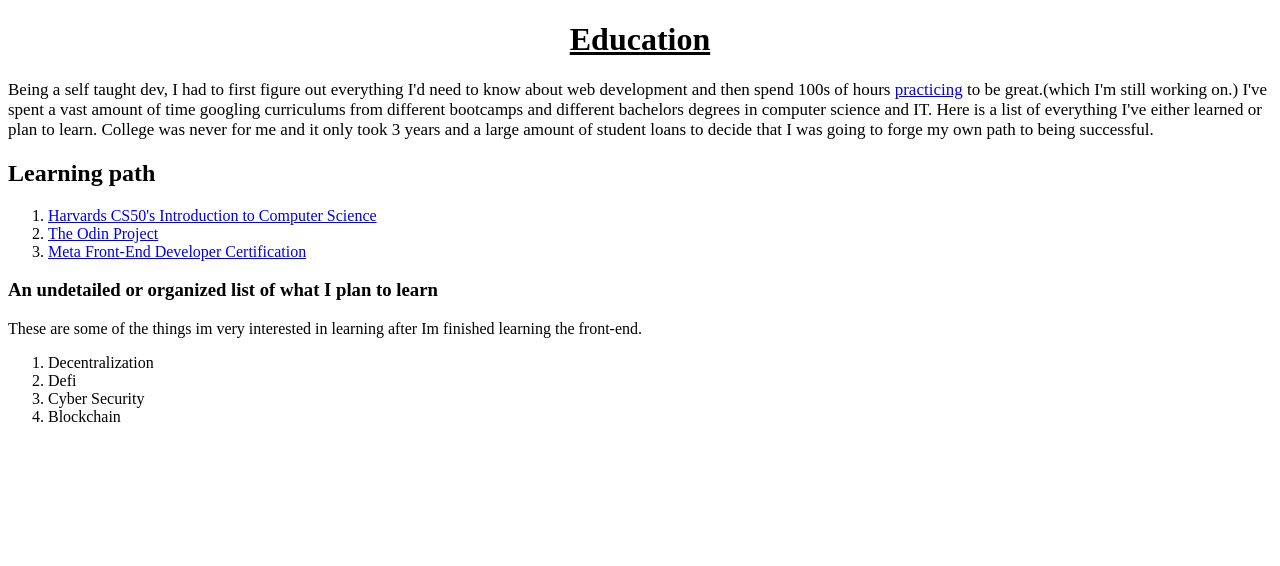
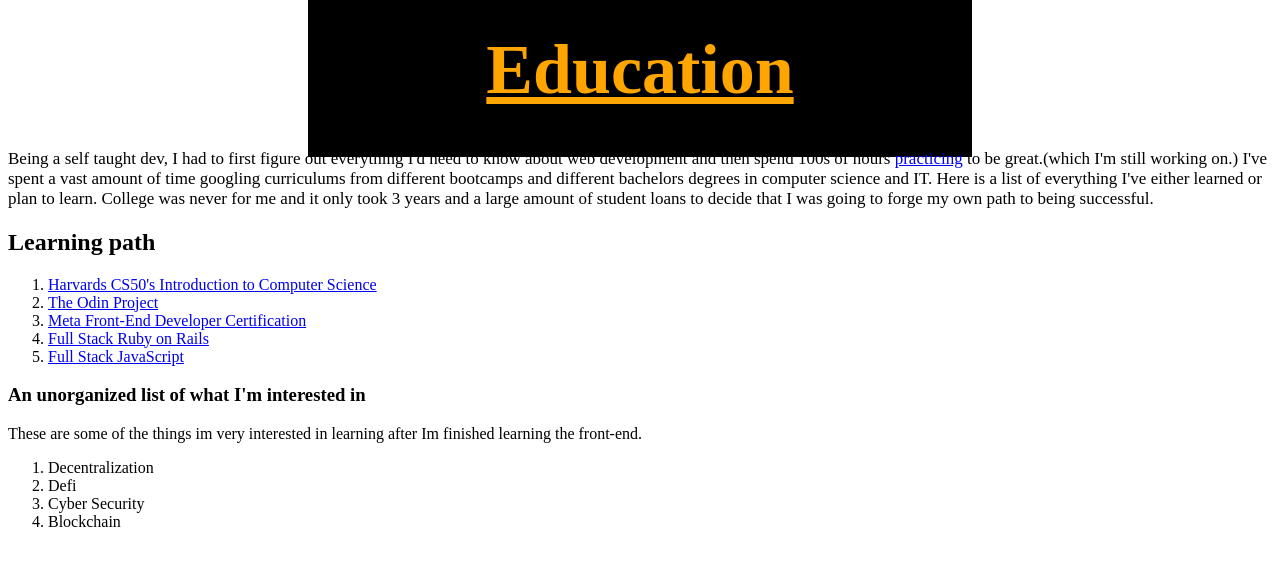
Before and after one commit to milzyb14/personal-website, a plain HTML site: page learning-path.html in a window 1280 px wide. Drawn offline with Linux system fonts and the light colour scheme.

Commit message:
Created resources.html, rewrote index.html, and edited spelling errors while added content to learning-path.html

```diff
--- a/learning-path.html
+++ b/learning-path.html
@@ -8,7 +8,9 @@
     <body>
         <div class="learning">
             <div class="h1">
+                <div class="container">
     <h1>Education</h1>
+                </div>
             </div>
             <div class="p1">
     <p>Being a self taught dev, I had to first figure out everything I'd need to know about web development and then spend 100s of hours <a ref="Myles Buchanans Portfolio" href="portfolio.html">practicing</a> to be great.(which I'm still working on.) I've spent a vast amount of time googling curriculums from different bootcamps and different bachelors degrees in computer science and IT. Here is a list of everything I've either learned or plan to learn.
@@ -18,10 +20,13 @@
     <h2>Learning path</h2>
     <ol>
         <li><a rel="Harvards CS50 Class 2022" href="https://cs50.harvard.edu/x/2022/weeks/">Harvards CS50's Introduction to Computer Science</a></li>
-        <li><a rel="The Odin Project" href="https://www.theodinproject.com/paths/foundations/courses/foundations">The Odin Project</a> </li>
+        <li><a rel="The Odin Project Foundations" href="https://www.theodinproject.com/paths/foundations/courses/foundations">The Odin Project</a> </li>
         <li><a rel="Meta Front-End Developer Certification" href="https://www.coursera.org/professional-certificates/meta-front-end-developer#courses">Meta Front-End Developer Certification</a></li>
+        <li><a rel="The Odin Project Full Stack Ruby on Rails" href="https://www.theodinproject.com/paths/full-stack-ruby-on-rails">Full Stack Ruby on Rails</a></li>
+        <li> <a rel="The Odin Project Full Stack JavaScript" href="https://www.theodinproject.com/paths/full-stack-javascript">Full Stack JavaScript</a></li>
+
     </ol>
-    <h3>An undetailed or organized list of what I plan to learn</h3>
+    <h3>An unorganized list of what I'm interested in</h3>
     <p>These are some of the things im very interested in learning after Im finished learning the front-end.</p>
     <ol>
         <li>Decentralization</li>
--- a/styles.css
+++ b/styles.css
@@ -3,8 +3,24 @@
 box-sizing: border-box;
 text-align: center;
 text-decoration: underline;
+color: orange;
+font-size: 35px;
 }
 
 .learning .p1 {
     font-size: 17px;
 }
+
+.container {
+    padding: 0px;
+    background-color: black;
+    margin-left: 300px;
+    margin-right: 300PX;
+    margin-top: -25px;
+    margin-bottom: -25px;
+    align-content: center;
+}
+
+.resources .h1 {
+    color: orange;
+}
```
Also changed, not shown: index.html (+1 -0 lines), resources.html (added, +18 -0 lines), 1 other file.
